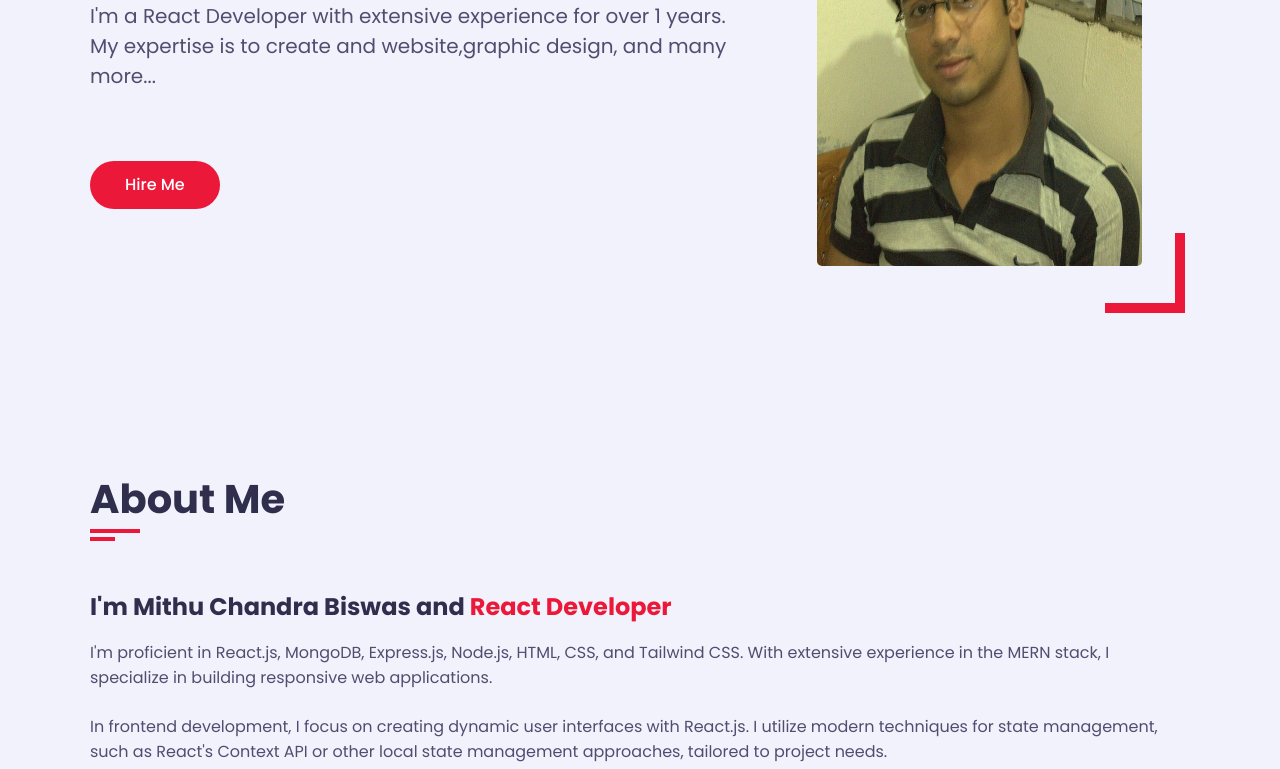
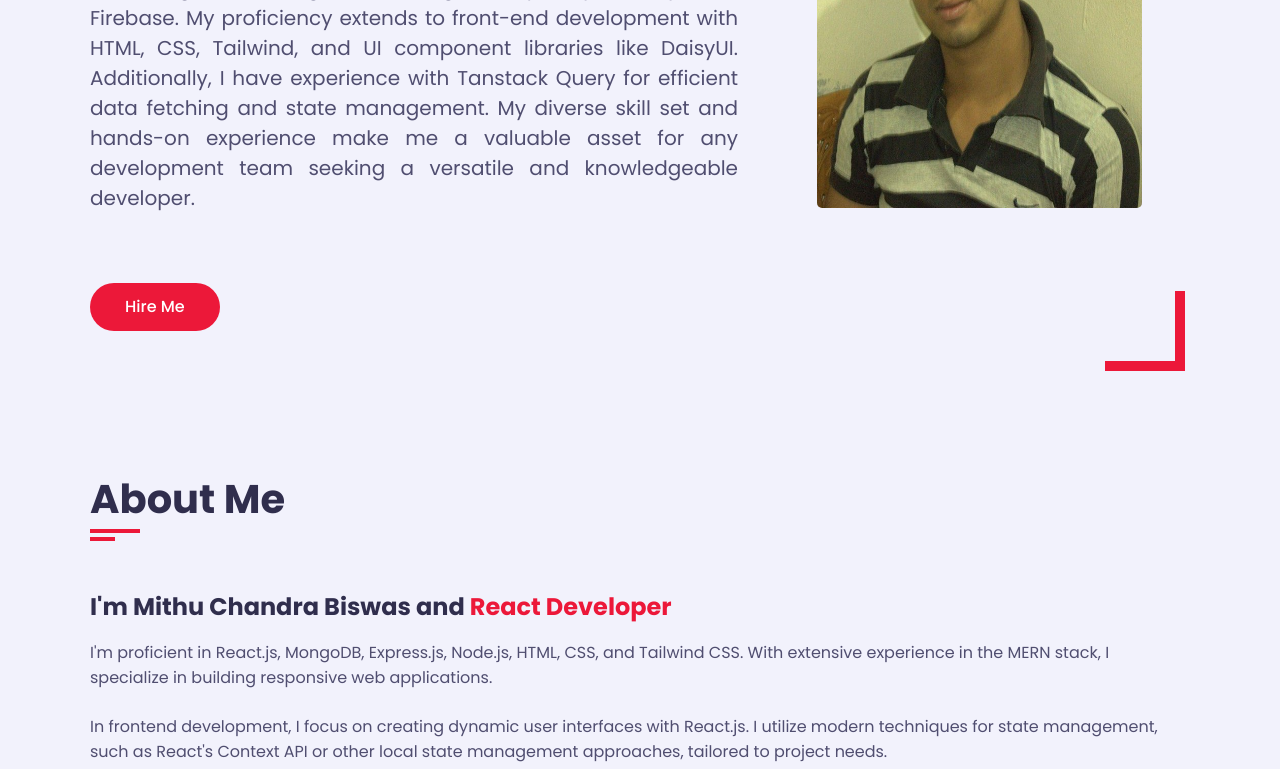
Before and after one commit to mithuchandrabiswas/my-portfolio-website, a plain HTML site: page index.html in a window 1280 px wide. Shown: the part 331-1100 px from the top of the page. Drawn offline with nearby package versions, Linux system fonts and the light colour scheme; a web font is replaced by a local one.

Commit message:
Update index.html

```diff
--- a/index.html
+++ b/index.html
@@ -48,7 +48,12 @@
                         <div class="home-info padding-15">
                             <h3 class="hello"> Hello, my name is <span class="name"> Mithu Chandra Biswas </span></h3>
                             <h3 class="my-profession">I'm a <span class="typing"> React Developer </span></h3>
-                            <p> I'm a React Developer with extensive experience for over 1 years. My expertise is to create and website,graphic design, and many more...</p>
+                            <p style="text-align: justify;"> As a skilled React developer, I bring expertise in a wide range of technologies
+                                including React, MongoDB, Express.js, Node.js, and Firebase. My proficiency extends to
+                                front-end development with HTML, CSS, Tailwind, and UI component libraries like DaisyUI.
+                                Additionally, I have experience with Tanstack Query for efficient data fetching and
+                                state management. My diverse skill set and hands-on experience make me a valuable asset
+                                for any development team seeking a versatile and knowledgeable developer.</p>
                             <a href="mailto://mithubiswasinfo@gmil.com" class="btn hire-me"> Hire Me </a>
                         </div>
                         <div class="home-img padding-15">
```
